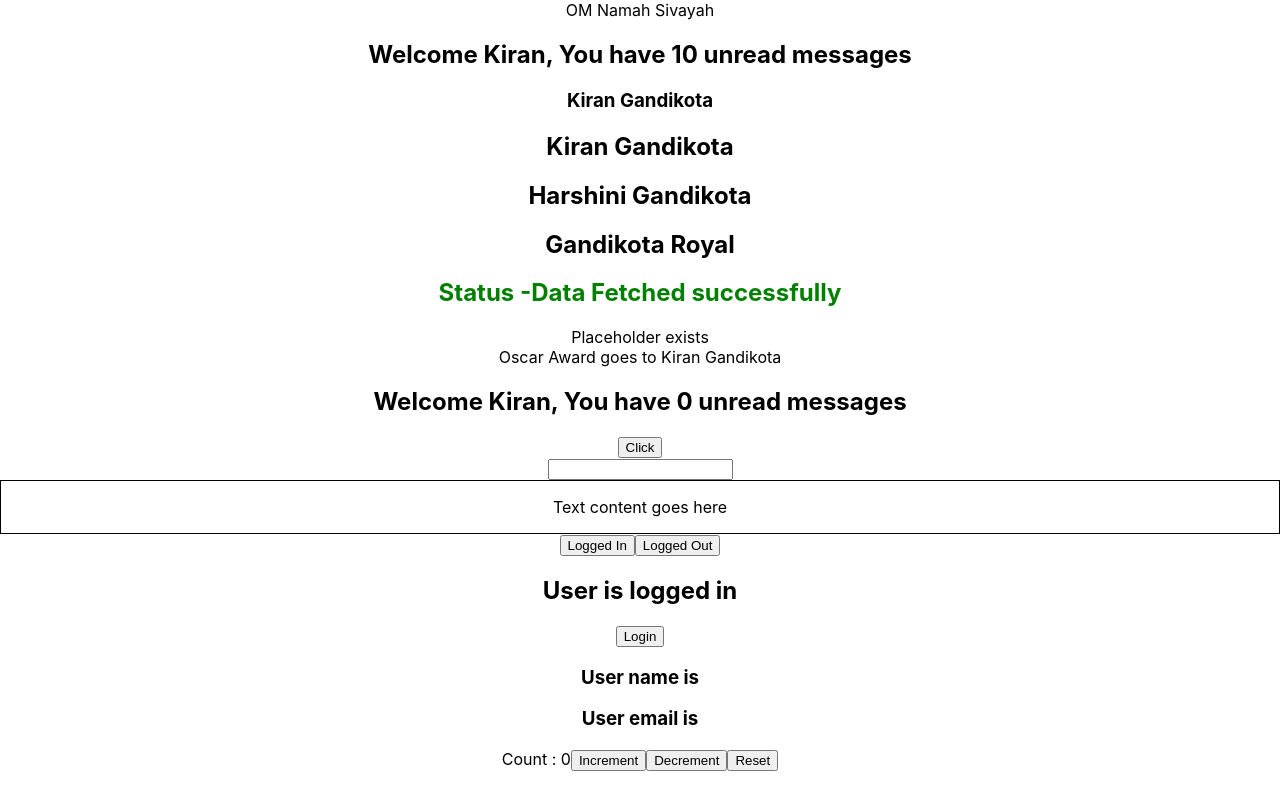
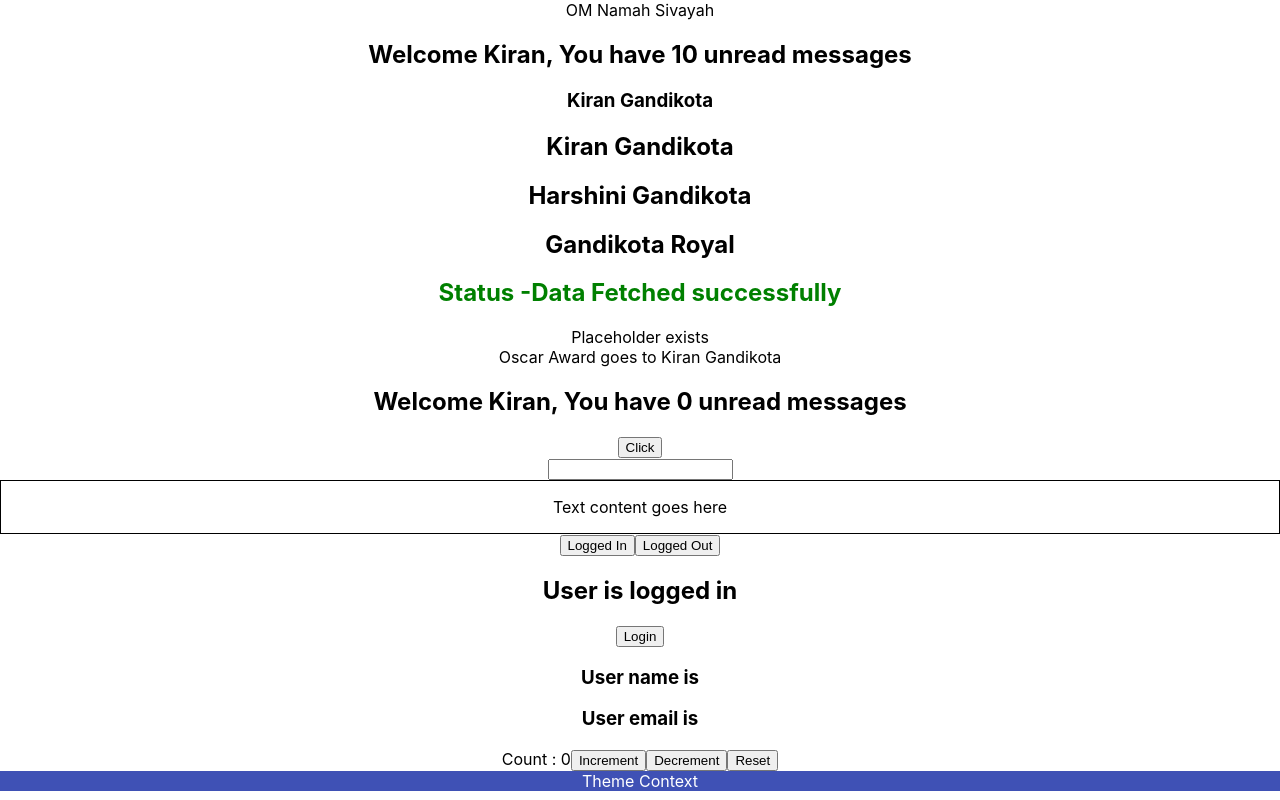
Before and after one commit to kiran226/react-typescript-demo, a React (Create React App) app: page / in a window 1280 px wide. Built offline with nearby package versions, Linux system fonts and the light colour scheme.

Commit message:
useContext hook

```diff
--- a/src/App.tsx
+++ b/src/App.tsx
@@ -2,6 +2,8 @@
 import './App.css';
 import { Button } from './components/Button';
 import { Container } from './components/Container';
+import { Box } from './components/context/Box';
+import { ThemeContextProvider } from './components/context/ThemeContext';
 import { Greet } from './components/Greet';
 import { Heading } from './components/Heading';
 import { Input } from './components/Input';
@@ -70,6 +72,10 @@
 
         <Counter />
 
+        <ThemeContextProvider>
+          <Box />
+        </ThemeContextProvider>
+
     </div>
   );
 }
--- /dev/null
+++ b/src/components/context/Box.tsx
@@ -0,0 +1,11 @@
+import { useContext } from "react";
+import{ ThemeContext } from '../context/ThemeContext'
+
+export const Box = () => {
+    const theme = useContext(ThemeContext);
+    return (
+        <div style ={{backgroundColor:theme.primary.main, color : theme.primary.text }}>
+        Theme Context
+        </div>
+        )
+}
--- /dev/null
+++ b/src/components/context/ThemeContext.tsx
@@ -0,0 +1,15 @@
+import React, {createContext} from 'react';
+import {theme} from './theme';
+
+type ThemeContextProviderProps ={
+    children : React.ReactNode
+}
+export const ThemeContext = createContext(theme);
+
+export const ThemeContextProvider =({children}: ThemeContextProviderProps )=>{
+    return(
+        <ThemeContext.Provider value={theme}>
+            {children}
+        </ThemeContext.Provider>
+    )
+}
--- /dev/null
+++ b/src/components/context/theme.ts
@@ -0,0 +1,10 @@
+export const theme ={
+    primary :{
+        main:'#3f51b5',
+        text :'#fff'
+    },
+    secondary: {
+        main : '#f50057',
+        text:'#fff'
+    }
+}
```
